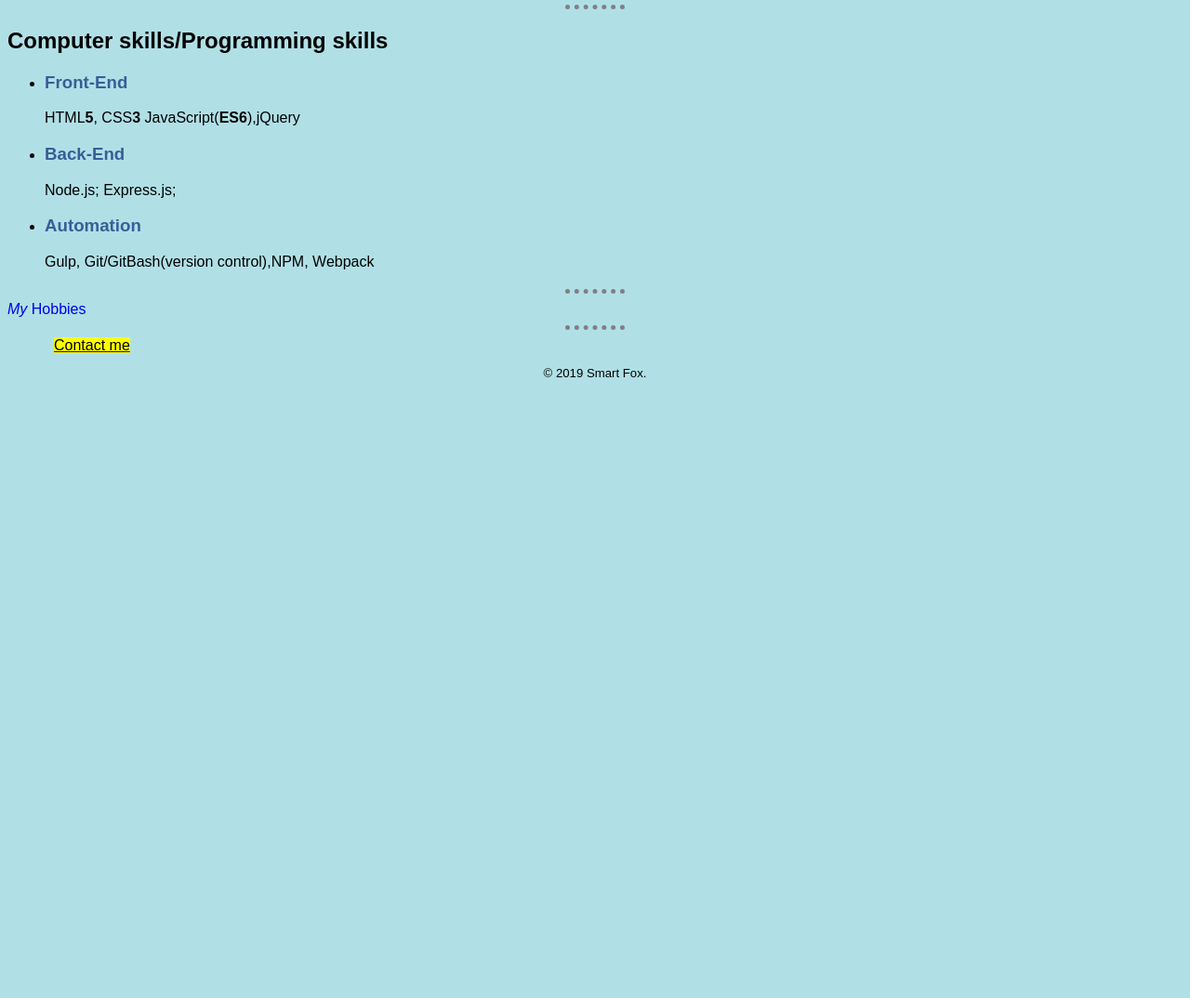
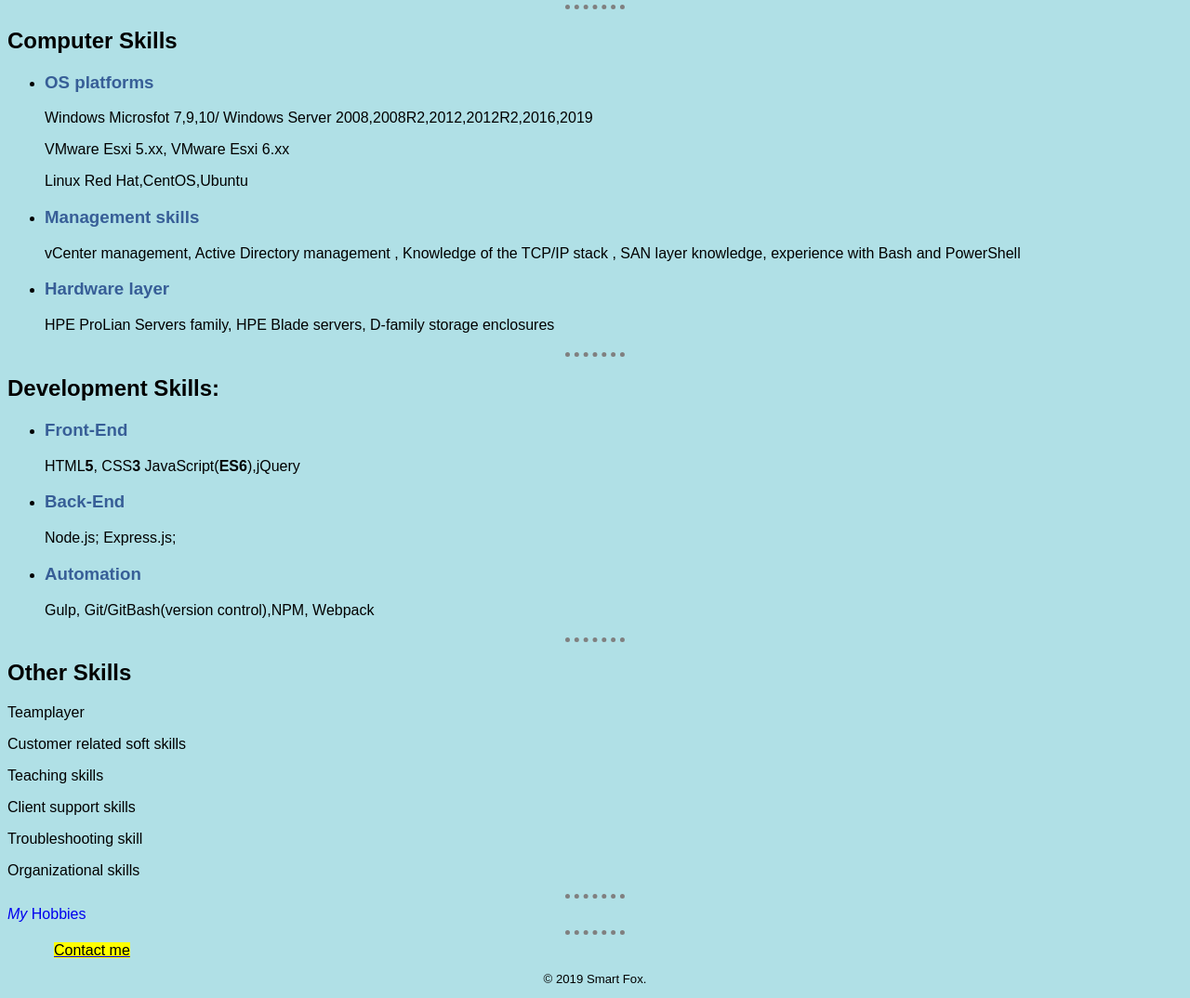
Before and after one commit to lyubodos/OldSchool, a plain HTML site: page index.html in a window 1280 px wide. Shown: the part 1004-2078 px from the top of the page at 93% size. Before the commit the page ends 1426 px from the top, so only its background shows below. Drawn offline with Linux system fonts and the light colour scheme.

Commit message:
Refactored for Virtualization Support CV

```diff
--- a/index.html
+++ b/index.html
@@ -94,7 +94,20 @@
       </tr>
     </table>
   <hr>
-  <h2>Computer skills/Programming skills</h2>
+  <h2>Computer Skills</h2>
+   <ul style="margin-bottom: 20px;">
+        <li><h3><strong>OS platforms</strong></h3>
+        <p style="font-size: 16px;">Windows Microsfot 7,9,10/ Windows Server 2008,2008R2,2012,2012R2,2016,2019
+        <p style="font-size: 16px">VMware Esxi 5.xx, VMware Esxi 6.xx
+        <p style="font-size: 16px">Linux Red Hat,CentOS,Ubuntu
+
+        <li><h3><strong>Management skills</strong></h3>
+        <p style="font-size: 16px;"> vCenter management, Active Directory management , Knowledge of the TCP/IP stack , SAN layer knowledge, experience with Bash and PowerShell
+        <li><h3><strong>Hardware layer</strong></h3>
+        <p style="font-size: 16px;">HPE ProLian Servers family, HPE Blade servers, D-family storage enclosures
+   </ul>
+  <hr>
+    <h2>Development Skills:</h2>
       <ul style="margin-bottom: 20px;">
         <li><h3><strong>Front-End</strong></h3>
         <p style="font-size: 16px;">HTML<strong>5</strong>,
@@ -106,7 +119,15 @@
         <p style="font-size: 16px;">Gulp, Git/GitBash(version control),NPM, Webpack</p></li>
       </ul>
   <hr>
+  <h2>Other Skills</h2>
+  <p style="font-size: 16px;">Teamplayer<strong></strong>
+    <p style="font-size: 16px;">Customer related soft skills <strong></strong>
+      <p style="font-size: 16px;">Teaching skills<strong></strong>
+        <p style="font-size: 16px;">Client support skills<strong></strong>
+          <p style="font-size: 16px;">Troubleshooting skill<strong></strong>
+            <p style="font-size: 16px;">Organizational skills<strong></strong>
 
+  <hr>
   <a href="hobbies.html" style="text-decoration: none;"><i>My</i> Hobbies</a>
   <hr>
   <a href="contacts.html" style="margin-left: 50px;"><mark>Contact me</mark></a>
```
Also changed, not shown: hobbies.html (+1 -1 lines). Lines whose indentation alone changed are shown as unchanged.
